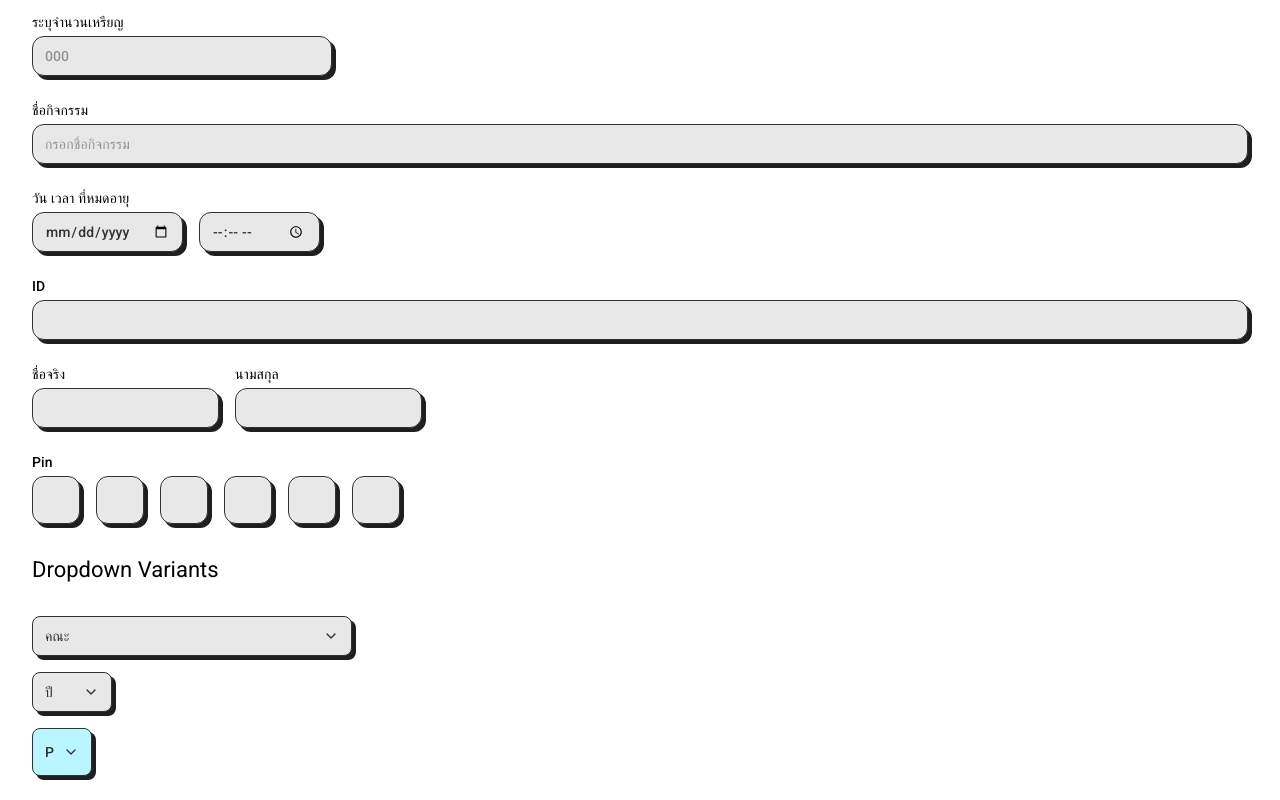
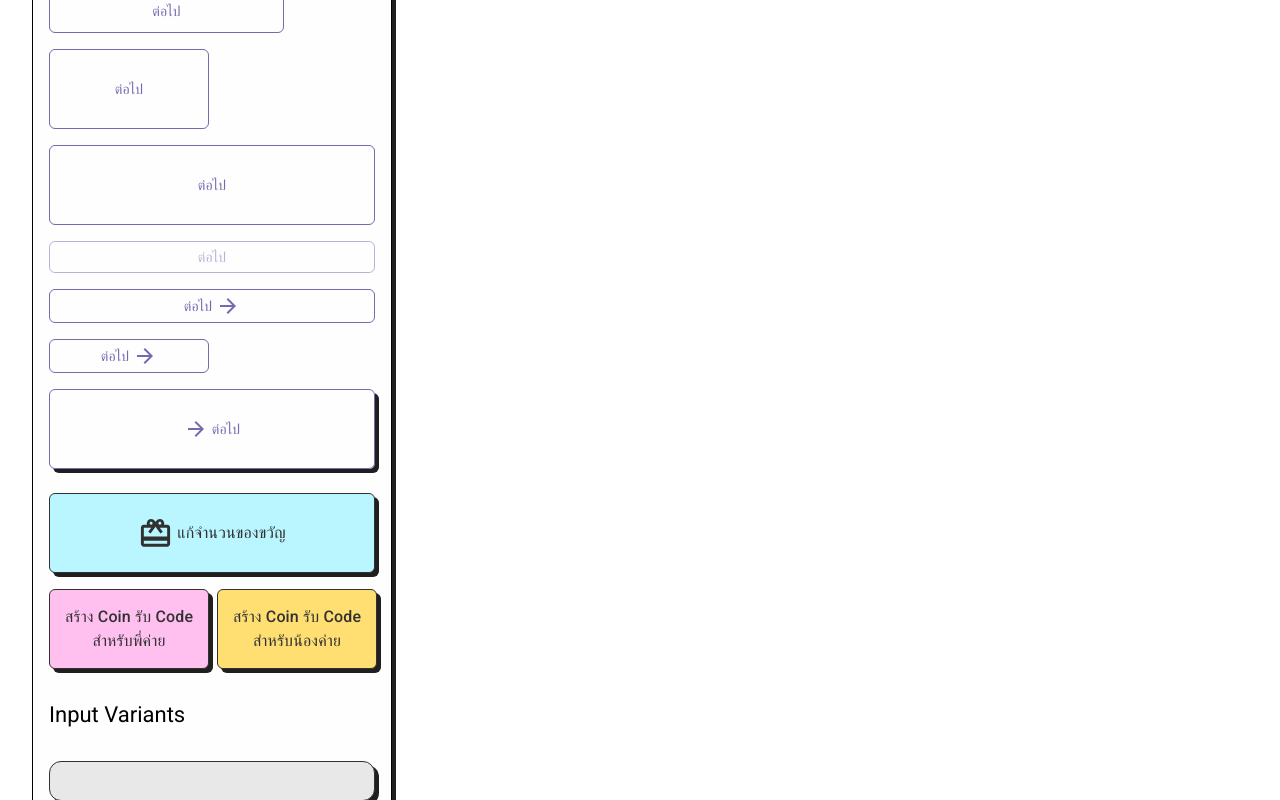
Before and after one commit to isd-sgcu/cucm25-frontend, a React (Vite) app: page / in a window 1280 px wide. Shown: the part 2400-3200 px from the top of the page. Built offline with nearby package versions, Linux system fonts and the light colour scheme.

Commit message:
chore: container

```diff
--- a/src/components/ElementTest.tsx
+++ b/src/components/ElementTest.tsx
@@ -9,6 +9,7 @@ import {
   DropdownMenuItem,
 } from "./ui/dropdown-menu";
 import { useState } from "react";
+import { Container } from "./ui/container";
 
 function ElementTest() {
   const [faculty, setFaculty] = useState("");
@@ -16,7 +17,7 @@ function ElementTest() {
   const [pn, setPn] = useState("P");
 
   return (
-    <div className="flex flex-col gap-8">
+    <Container className="flex flex-col gap-8">
       {/* Button Variant */}
       <div className="flex flex-col gap-8">
         <h1 className="title-large">Button Variants</h1>
@@ -185,7 +186,7 @@ function ElementTest() {
       {/* Dropdown */}
       <div className="flex flex-col gap-8">
         <h1 className="title-large">Dropdown Variants</h1>
-        <div className="flex flex-col gap-4">
+        <div className="flex flex-col gap-4 items-end">
           {/* Faculty Dropdown */}
           <DropdownMenu size="lg">
             <DropdownMenuTrigger>{faculty || "คณะ"}</DropdownMenuTrigger>
@@ -211,7 +212,7 @@ function ElementTest() {
           {/* Year Dropdown */}
           <DropdownMenu size="md" color="light-blue">
             <DropdownMenuTrigger>{year || "ปี"}</DropdownMenuTrigger>
-            <DropdownMenuContent>
+            <DropdownMenuContent align="end">
               <DropdownMenuGroup>
                 {["4", "5", "6"].map((item) => (
                   <DropdownMenuItem key={item} onSelect={() => setYear(item)}>
@@ -227,7 +228,7 @@ function ElementTest() {
             <DropdownMenuTrigger className="bg-light-blue">
               {pn}
             </DropdownMenuTrigger>
-            <DropdownMenuContent>
+            <DropdownMenuContent align="end">
               <DropdownMenuGroup>
                 {["P", "N"].map((item) => (
                   <DropdownMenuItem key={item} onSelect={() => setPn(item)}>
@@ -239,7 +240,7 @@ function ElementTest() {
           </DropdownMenu>
         </div>
       </div>
-    </div>
+    </Container>
   );
 }
 
--- a/src/components/ui/button.tsx
+++ b/src/components/ui/button.tsx
@@ -5,7 +5,7 @@ import { cva, type VariantProps } from "class-variance-authority";
 import { cn } from "@/lib/utils";
 
 const buttonVariants = cva(
-  "inline-flex items-center justify-center gap-1 px-3 py-1 max-w-full min-h-fit label-large transition-all outline-none shrink-0 " +
+  "inline-flex items-center justify-center gap-1 px-3 py-1 w-full min-w-0 min-h-fit label-large transition-all outline-none shrink-0 " +
     "disabled:pointer-events-none disabled:bg-deep-deep-grey [&_svg]:pointer-events-none [&_svg:not([class*='size-'])]:size-4 [&_svg]:shrink-0",
   {
     variants: {
@@ -15,13 +15,13 @@ const buttonVariants = cva(
       },
       size: {
         default: "h-[32px] rounded-md",
-        sm: "h-[32px] w-[100px] rounded-full",
-        md: "h-[48px] w-[112px] rounded-full",
-        lg: "h-[44px] w-[248px] rounded-md",
+        sm: "h-[32px] max-w-[100px] rounded-full",
+        md: "h-[24px] max-w-[148px] rounded-full",
+        lg: "h-[44px] max-w-[235px] rounded-md",
 
         // Used in Mod and Admin role along with cartoonish style
-        xl: "h-[80px] w-[176px] rounded-md",
-        xxl: "h-[80px] w-[360px] rounded-md",
+        xl: "h-[80px] max-w-[160px] rounded-md",
+        xxl: "h-[80px] max-w-[352px] rounded-md",
       },
       color: {
         purple:
--- /dev/null
+++ b/src/components/ui/container.tsx
@@ -0,0 +1,25 @@
+import * as React from "react";
+import { cn } from "@/lib/utils";
+
+export interface ContainerProps extends React.HTMLAttributes<HTMLDivElement> {}
+
+const Container = React.forwardRef<HTMLDivElement, ContainerProps>(
+  ({ className, children, ...props }, ref) => {
+    return (
+      <div
+        ref={ref}
+        className={cn(
+          "w-full max-w-[360px] border h-fit p-4 shadow-make-cartoonish rounded-2xl bg-white",
+          className
+        )}
+        {...props}
+      >
+        {children}
+      </div>
+    );
+  }
+);
+
+Container.displayName = "Container";
+
+export { Container };
--- a/src/components/ui/input.tsx
+++ b/src/components/ui/input.tsx
@@ -3,15 +3,15 @@ import { cva, type VariantProps } from "class-variance-authority";
 import { cn } from "@/lib/utils";
 
 const inputVariants = cva(
-  "min-w-0 max-w-full rounded-xl bg-grey border px-3 py-1 outline-none text-black shadow-make-cartoonish disabled:cursor-not-allowed disabled:opacity-50 title-small placeholder:text-deep-deep-grey",
+  "min-w-0 w-full rounded-xl bg-grey border px-3 py-1 outline-none text-black shadow-make-cartoonish disabled:cursor-not-allowed disabled:opacity-50 title-small placeholder:text-deep-deep-grey",
   {
     variants: {
       inputSize: {
         default: "h-10",
-        sm: "max-w-[48px] h-[48px]",
-        md: "max-w-[120px] h-10",
-        lg: "max-w-[200px] h-10",
-        xl: "max-w-[300px] h-10",
+        sm: "max-w-[46px] h-[48px]",
+        md: "max-w-[143px] h-10",
+        lg: "max-w-[211px] h-10",
+        xl: "max-w-[313px] h-10",
       },
     },
     defaultVariants: {
```
